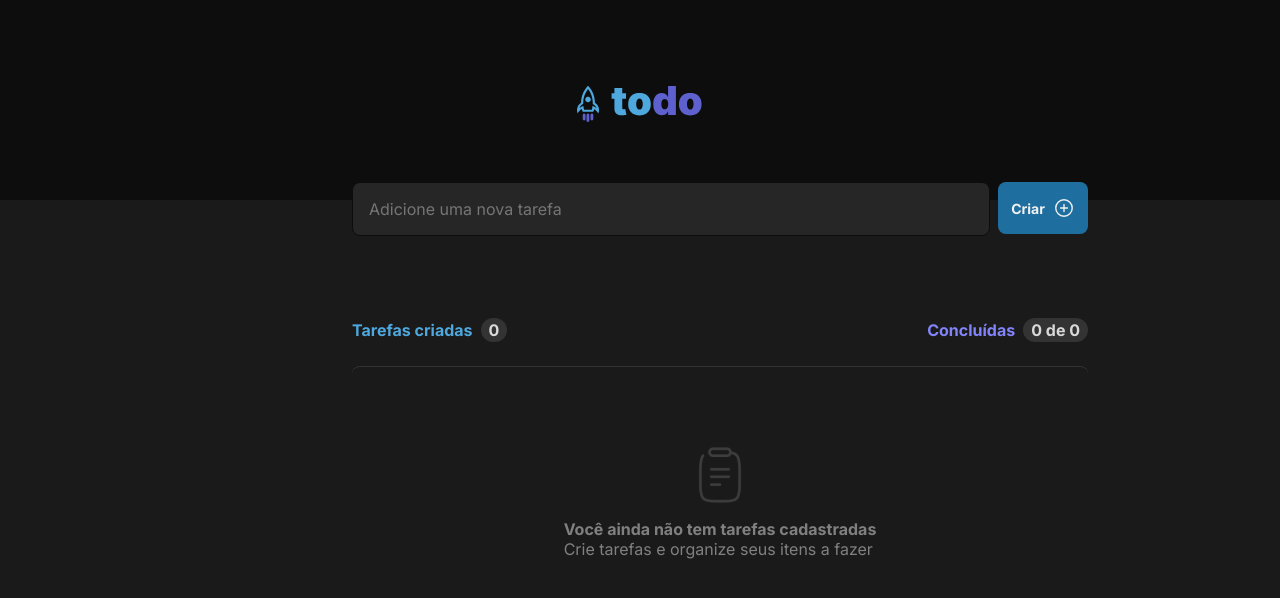
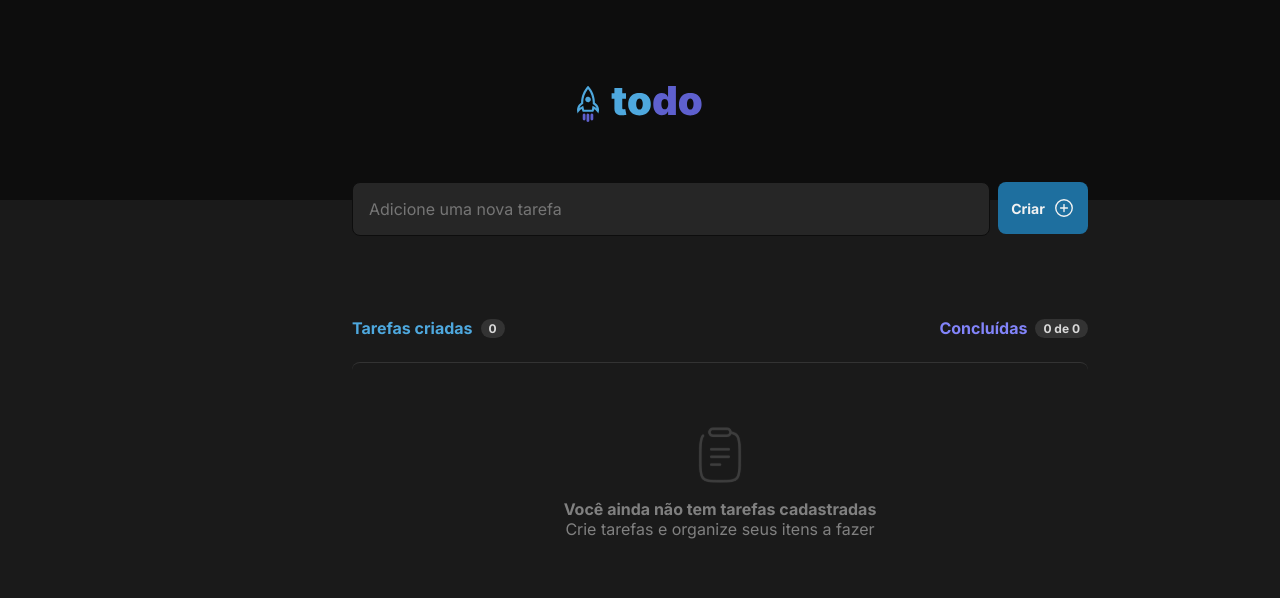
Before and after one commit to gustavoZuin237/Ignite-Todo, a React (Vite) app: page / in a window 1280 px wide. Shown: the top 598 px of the page. Built offline with nearby package versions, Linux system fonts and the light colour scheme.

Commit message:
Everything works properly, the styling is done, there is just one error in the App.tsx file that i don't know how to fix or why it exists

```diff
--- a/src/App.tsx
+++ b/src/App.tsx
@@ -1,62 +1,47 @@
 import Rocket from "/src/assets/Logo.svg";
 import { PlusCircle } from "phosphor-react";
-import Clipboard from "/src/assets/Clipboard.svg";
 
 import { v4 as uuidv4 } from "uuid";
 import { useState } from "react";
 import { Task } from "./components/task/task";
+import { EmptyTaskList } from "./components/emptyTaskList/emptyTaskList";
 
 export function App() {
   const [task, setTask] = useState("");
   const [taskList, setTaskList] = useState([]);
 
   const [totalTaskCount, setTotalTaskCount] = useState(taskList.length);
-  const [completedTaskCount, setCompletedTaskCount] = useState(0);
 
   function createNewTask() {
     if (task !== "") {
       setTaskList([
-        ...taskList,
         {
           id: uuidv4(),
           title: task,
           isChecked: false,
         },
+        ...taskList
       ]);
 
       setTotalTaskCount(totalTaskCount + 1);
       setTask("");
-      hideEmptyTaskList(event);
     }
   }
 
-  function checkCompletedTasks(index) {
-
+  function checkCompletedTasks(index: number) {
     const newTasks = [...taskList];
-    newTasks[index].isChecked = true;
+    newTasks[index]['isChecked'] = true; //! ???????????????????????????????????????????
     setTaskList(newTasks);
-
-    const taskListWithoutCompleted = taskList.filter((task) => {
-      return task.isChecked == true;
-    });
-    setCompletedTaskCount(taskListWithoutCompleted.length);
   }
 
-  function deleteTasks(index) {
+  function deleteTasks(index: number) {
     const taskListWithoutDeleted = taskList.filter((task) => {
       let taskIndex = taskList.indexOf(task);
       return taskIndex !== index;
     });
 
-    setTotalTaskCount(taskListWithoutDeleted.length)
+    setTotalTaskCount(taskListWithoutDeleted.length);
     setTaskList(taskListWithoutDeleted);
-  }
-
-  function hideEmptyTaskList(event: MouseEvent) {
-    event.preventDefault();
-    document.getElementById("emptyTaskList")!.style.display = "none";
-    document.getElementById("taskList")!.style.border = "0";
-    document.getElementById("taskList")!.style.paddingTop = "0";
   }
 
   return (
@@ -88,27 +73,22 @@ export function App() {
         <div className="completedTasks">
           <p>Concluídas</p>
           <div className="counter">
-            {completedTaskCount} de {totalTaskCount}
+            {taskList.filter((task) => task['isChecked'] === true).length} de{" "}
+            {totalTaskCount}
           </div>
         </div>
       </div>
 
       <div id="taskList" className="taskList">
-        <div id="emptyTaskList">
-          <img className="clipboard" src={Clipboard} alt="" />
-          <p className="boldTaskListText">
-            Você ainda não tem tarefas cadastradas
-          </p>
-          <p>Crie tarefas e organize seus itens a fazer</p>
-        </div>
+        {taskList.length == 0 && <EmptyTaskList />}
 
         {taskList.map((task, index) => {
           return (
             <Task
               key={index}
               index={index}
-              content={task.title}
-              isChecked={task.isChecked}
+              content={task['title']}
+              isChecked={task['isChecked']}
               checkCompletedTasks={checkCompletedTasks}
               deleteTask={deleteTasks}
             />
--- /dev/null
+++ b/src/components/emptyTaskList/emptyTaskList.module.css
@@ -0,0 +1,19 @@
+.emptyTaskList {
+    display: flex;
+    flex-direction: column;
+    align-items: center;
+    justify-content: center;
+    width: 46rem;
+    padding-top: 4rem;
+    border-top: 1px solid var(--gray-400);
+    border-radius: 8px;
+}
+
+.clipboard  {
+    height: 56px;
+    margin-bottom: 1rem;
+}
+
+.boldTaskListText {
+    font-weight: bold;
+}
--- /dev/null
+++ b/src/components/emptyTaskList/emptyTaskList.tsx
@@ -0,0 +1,14 @@
+import Clipboard from "/src/assets/Clipboard.svg";
+import styles from "./emptyTaskList.module.css"
+
+export function EmptyTaskList() {
+  return (
+      <div className={styles.emptyTaskList}>
+        <img className={styles.clipboard }src={Clipboard} alt="" />
+        <p className={styles.boldTaskListText}>
+          Você ainda não tem tarefas cadastradas
+        </p>
+        <p>Crie tarefas e organize seus itens a fazer</p>
+      </div>
+  );
+}
--- a/src/components/task/task.module.css
+++ b/src/components/task/task.module.css
@@ -48,7 +48,6 @@
 
 .task p {
     font-size: 0.875rem;
-    color: var(--gray-100);
     margin-inline: 0.75rem;
     font-weight: normal;
 }
@@ -57,3 +56,7 @@
     text-decoration: line-through;
     color: var(--gray-300);
 }
+
+.incompleted {
+    color: var(--gray-100);
+}
--- a/src/components/task/task.tsx
+++ b/src/components/task/task.tsx
@@ -21,6 +21,7 @@ export function Task({
   }
 
   function deleteTasks() {
+    console.log(index)
     deleteTask(index);
   }
 
@@ -34,7 +35,7 @@ export function Task({
             type="checkbox"
             className={styles.checkbox}
           ></input>
-          <p>{content}</p>
+          <p className={isChecked ? styles.completed : styles.incompleted}>{content}</p>
         </div>
         <img onClick={deleteTasks} src={Trash} />
       </div>
--- a/src/styles/global.css
+++ b/src/styles/global.css
@@ -132,6 +132,7 @@ body, input, textarea, button {
 }
 
 .counter {
+    font-size: 0.75rem;
     color: var(--gray-200);
     padding: 0.125rem 0.5rem;
     background-color: var(--gray-400);
@@ -145,24 +146,13 @@ body, input, textarea, button {
     flex-direction: column;
     align-items: center;
     justify-content: center;
+    gap: 0.75rem;
     margin-inline: 22rem;
-    padding-top: 4rem;
-    border-top: 1px solid var(--gray-400);
     border-radius: 8px;
 }
 
 .taskList > div {
     display: flex;
     flex-direction: column;
-    margin-top: 1rem;
     color: var(--gray-300);
 }
-
-.clipboard  {
-    height: 56px;
-    margin-bottom: 1rem;
-}
-
-.boldTaskListText {
-    font-weight: bold;
-}
```
